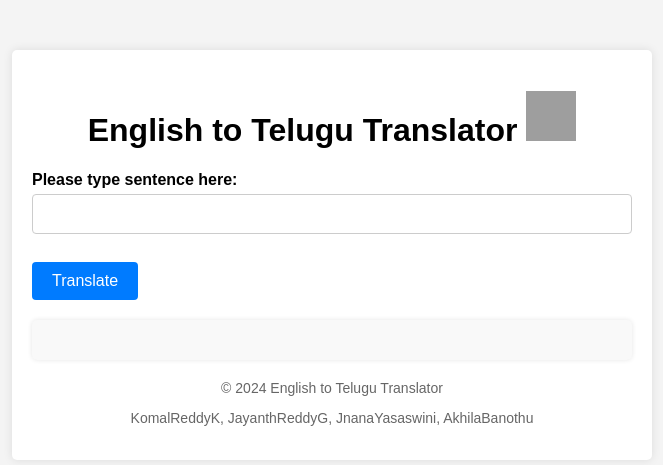
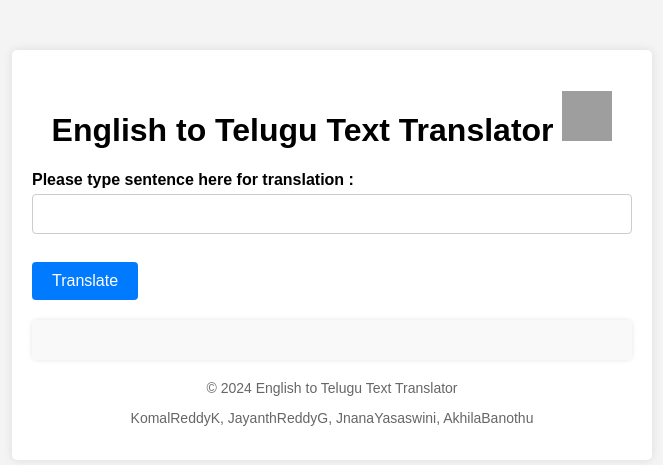
Before and after one commit to Group-1-ET/English-Telugu-Translator, a Flask app: page / in a window 1280 px wide. Shown: the top 465 px of the page, without its empty margins (308-971 px from the left). Run offline with Flask 3, Linux system fonts and the light colour scheme; grey boxes are pictures that could not be loaded.

Commit message:
fix typo

```diff
--- a/templates/index.html
+++ b/templates/index.html
@@ -134,9 +134,9 @@
 </head>
 <body>
 <div class="container">
-    <h1 style="text-align: center;">English to Telugu Translator <img id="logo" src="https://avatars.githubusercontent.com/u/164014522?s=400&u=d7905abd1da329af3950cf8b9ba0f8641ab6e362&v=4" alt="Logo"></h1>
+    <h1 style="text-align: center;">English to Telugu Text Translator <img id="logo" src="https://avatars.githubusercontent.com/u/164014522?s=400&u=d7905abd1da329af3950cf8b9ba0f8641ab6e362&v=4" alt="Logo"></h1>
     <form action="" method="post">
-        <label for="sentence">Please type sentence here:</label><br>
+        <label for="sentence">Please type sentence here for translation :</label><br>
         <input type="text" id="sentence" name="sentence" autocomplete="off"><br><br>
         <input type="submit" value="Translate">
     </form>
@@ -145,7 +145,7 @@
     </div>
     <div id="output"></div>
     <div id="copyright">
-        &copy; 2024 English to Telugu Translator
+        &copy; 2024 English to Telugu Text Translator
         <p> KomalReddyK, JayanthReddyG, JnanaYasaswini, AkhilaBanothu</p>
     </div>
 </div>
```
